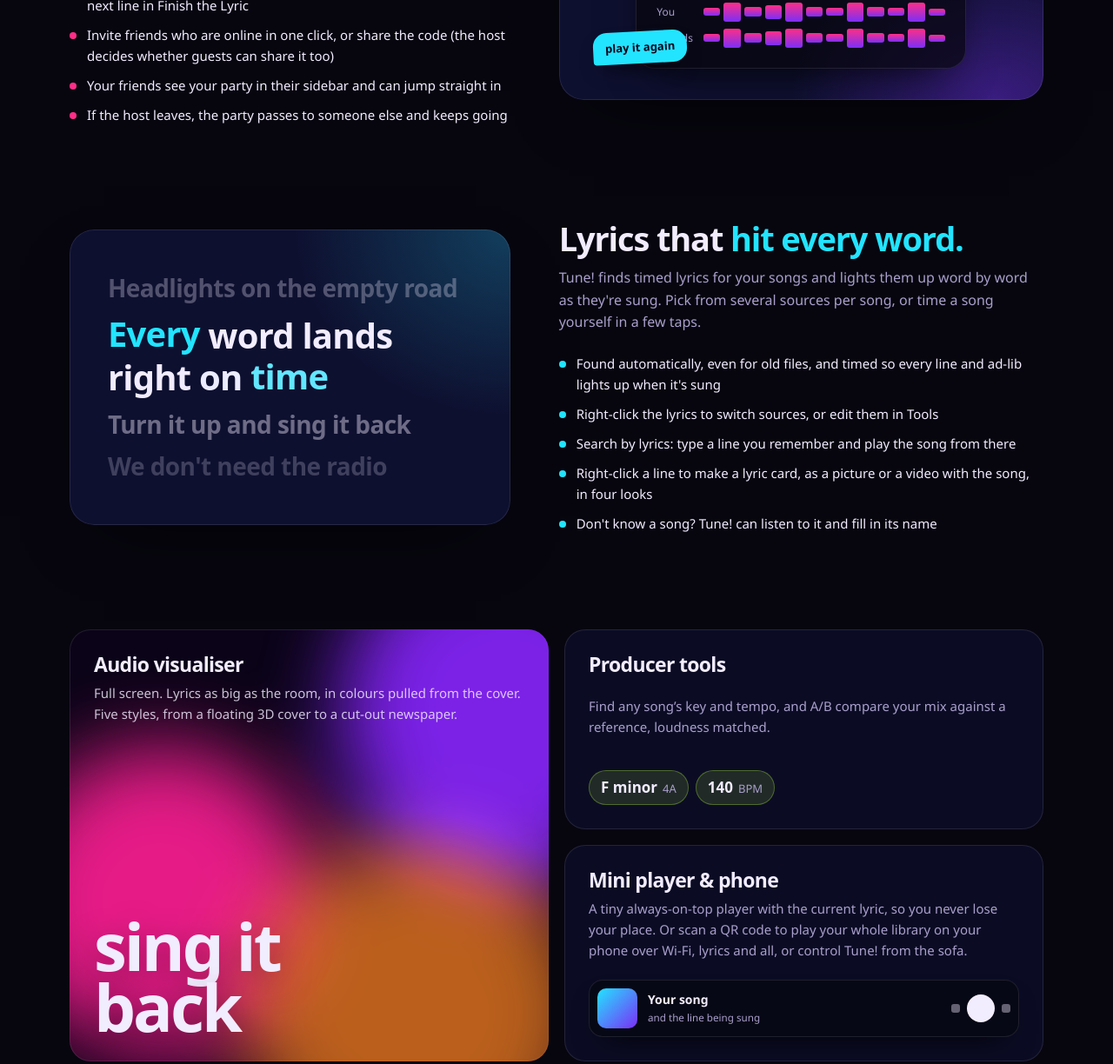
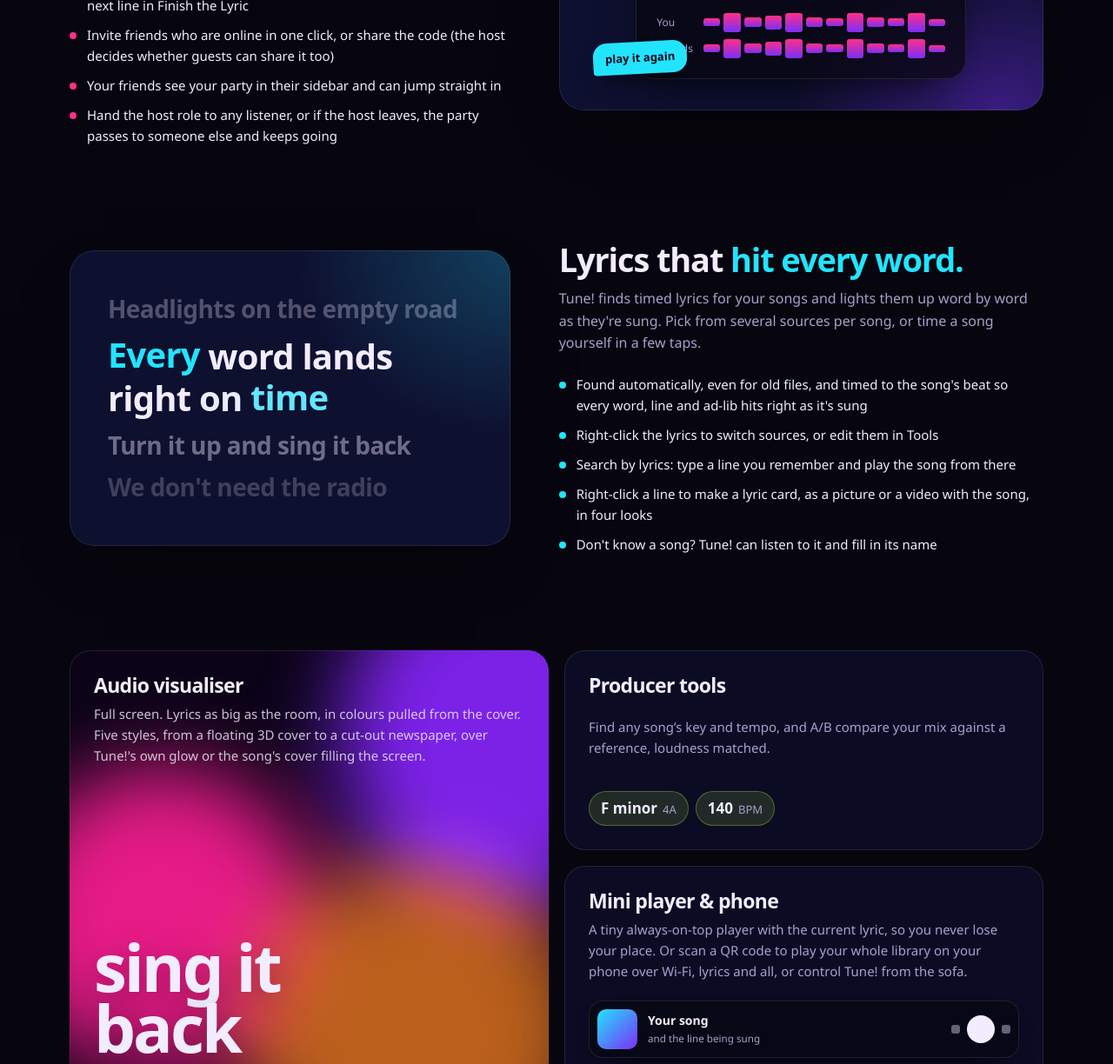
Before and after one commit to buckydevv/tunetheapp, a plain HTML site: page index.html in a window 1280 px wide. Shown: the part 1758-2982 px from the top of the page at 87% size. Drawn offline with Linux system fonts and the light colour scheme; no server answers; a web font is replaced by a local one.

Commit message:
Site: Tune! 1.1.9 and 1.2.0 features on the home page

```diff
--- a/index.html
+++ b/index.html
@@ -63,7 +63,7 @@
                 <li>Guess the Song: race your friends to name the clip, or to finish the next line in Finish the Lyric</li>
                 <li>Invite friends who are online in one click, or share the code (the host decides whether guests can share it too)</li>
                 <li>Your friends see your party in their sidebar and can jump straight in</li>
-                <li>If the host leaves, the party passes to someone else and keeps going</li>
+                <li>Hand the host role to any listener, or if the host leaves, the party passes to someone else and keeps going</li>
               </ul>
             </div>
             <div class="vis party-vis" aria-hidden="true">
@@ -89,7 +89,7 @@
               <h3>Lyrics that <span style="--c: var(--cyan)">hit every word.</span></h3>
               <p>Tune! finds timed lyrics for your songs and lights them up word by word as they're sung. Pick from several sources per song, or time a song yourself in a few taps.</p>
               <ul class="ticks">
-                <li>Found automatically, even for old files, and timed so every line and ad-lib lights up when it's sung</li>
+                <li>Found automatically, even for old files, and timed to the song's beat so every word, line and ad-lib hits right as it's sung</li>
                 <li>Right-click the lyrics to switch sources, or edit them in Tools</li>
                 <li>Search by lyrics: type a line you remember and play the song from there</li>
                 <li>Right-click a line to make a lyric card, as a picture or a video with the song, in four looks</li>
@@ -110,7 +110,7 @@
               <div class="lucid-bg" aria-hidden="true"><i></i><i></i><i></i></div>
               <div class="tile-copy">
                 <h3>Audio visualiser</h3>
-                <p>Full screen. Lyrics as big as the room, in colours pulled from the cover. Five styles, from a floating 3D cover to a cut-out newspaper.</p>
+                <p>Full screen. Lyrics as big as the room, in colours pulled from the cover. Five styles, from a floating 3D cover to a cut-out newspaper, over Tune!'s own glow or the song's cover filling the screen.</p>
               </div>
               <p class="lucid-line" aria-hidden="true">sing it<br />back</p>
             </article>
@@ -146,12 +146,13 @@
                 <li><span class="av" style="--s: 38px; --a: #ffd23f">J</span><span><b>Jay</b><small>hosting a party · 3 in</small></span><span class="eq"><i></i><i></i><i></i></span><span class="pill hot">Join</span></li>
               </ul>
               <h3>Friends &amp; profiles</h3>
-              <p>Follow friends, see what they're playing and jump into their party. Post stories of your lyric cards, what you're playing or your week, and react to theirs. Show off your links and a featured song, and see how many songs you have in common. <a href="/people">Find people</a></p>
+              <p>Follow friends, see what they're playing and jump into their party. Post stories of your lyric cards, what you're playing or your week, and react to theirs. Show off your links, a featured song and any colour you like, and see how many songs you have in common. <a href="/people">Find people</a></p>
             </article>
           </div>
 
           <div class="formats">
             <p><strong>Plays what you've got.</strong> MP3, FLAC, WAV, M4A, AAC, OGG, Opus and AIFF.</p>
+            <p><strong>Finds it fast.</strong> Filter by artist, or by the songs two artists made together, and drag your playlists into your own order.</p>
             <p><strong>No subscription. No ads.</strong> Your music stays on your PC.</p>
           </div>
         </section>
```
